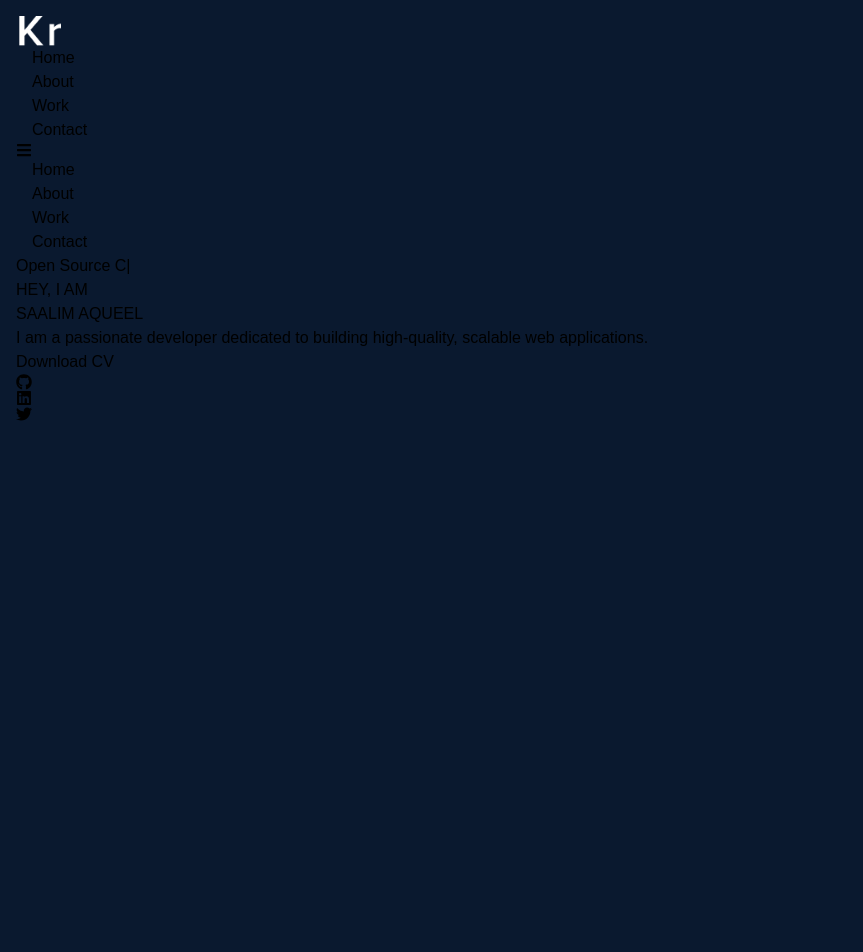
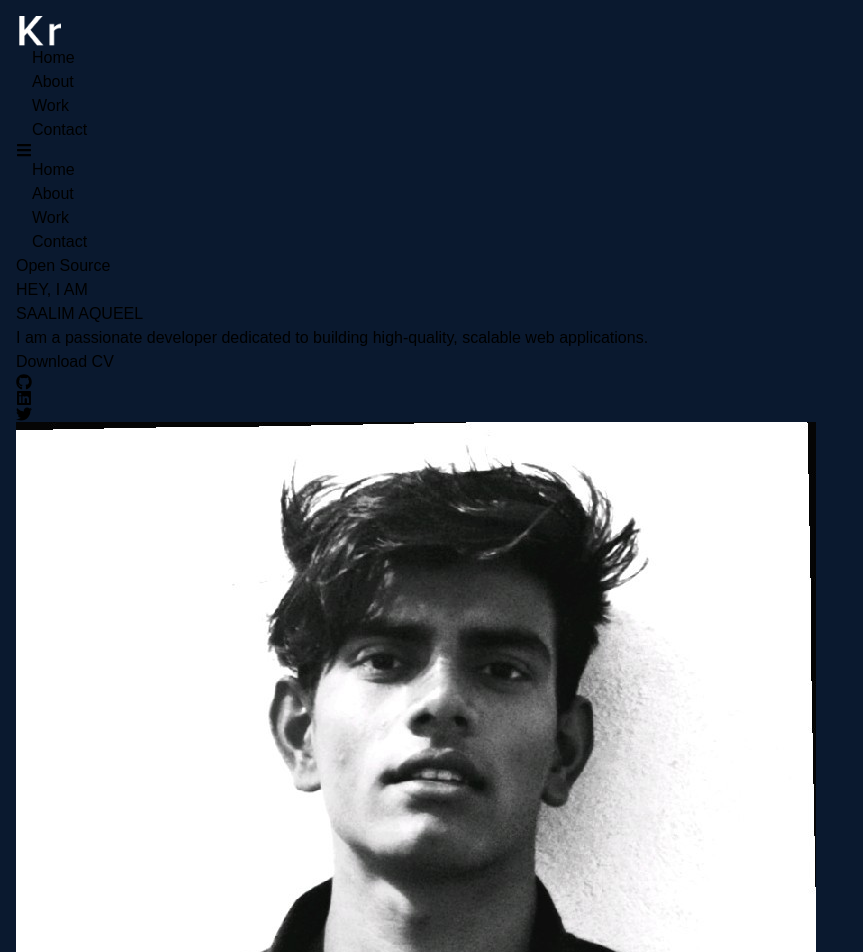
Before and after one commit to tusxr/react-portfolio, a React (Vite) app: page / in a window 1280 px wide. Shown: the top 952 px of the page, without its empty margins (0-863 px from the left). Before the commit the page ends 800 px from the top, so only its background shows below. Built offline with nearby package versions, Linux system fonts and the light colour scheme.

Commit message:
Hero img

```diff
--- a/src/components/Hero.jsx
+++ b/src/components/Hero.jsx
@@ -2,11 +2,12 @@ import React from "react";
 import { TypeAnimation } from "react-type-animation";
 import { motion } from "framer-motion";
 import { FaGithub, FaLinkedin, FaTwitter } from "react-icons/fa";
+import profile from "../assets/profile.jpeg";
 
 const Hero = () => {
   return (
     <div className="mt-24 max-w-[1200px] mx-auto relative px-4 md:px-0">
-      <div className="grid md:grid-cols-2 place-items-center gap">
+      <div className="grid md:grid-cols-2 place-items-center gap-6">
         <motion.div
           initial={{ opacity: 0, y: -50 }}
           whileInView={{ opacity: 1, y: 0 }}
@@ -27,7 +28,7 @@ const Hero = () => {
             ]}
             speed={50}
             repeat={Infinity}
-            className="font-bold text-gray-600 text-xl md:text-5xl italic mb-4"
+            className="font-bold text-gray-600 text-xl md:text-5xl italic mb-4 whitespace-nowrap"
           />
           <motion.p
             initial={{ opacity: 0 }}
@@ -69,24 +70,38 @@ const Hero = () => {
               <motion.a
                 whileHover={{ scale: 1.05 }}
                 href="https://www.github.com/sxxaq"
+                target="_blank"
+                rel="noopener noreferrer"
               >
                 <FaGithub />
               </motion.a>
               <motion.a
                 whileHover={{ scale: 1.05 }}
                 href="https://www.linkedin.com/in/saalim-aqueel/"
+                target="_blank"
+                rel="noopener noreferrer"
               >
                 <FaLinkedin />
               </motion.a>
               <motion.a
                 whileHover={{ scale: 1.05 }}
                 href="https://www.twitter.com/__saalim"
+                target="_blank"
+                rel="noopener noreferrer"
               >
                 <FaTwitter />
               </motion.a>
             </div>
           </motion.div>
         </motion.div>
+        <motion.img
+          src={profile}
+          className="h-[30vh] w-[30vh] rounded-full md:ml-12"
+          initial={{ opacity: 0, scale: 0.8 }}
+          whileInView={{ opacity: 1, scale: 1 }}
+          viewport={{ once: true }}
+          transition={{ duration: 1 }}
+        />
       </div>
     </div>
   );
--- a/src/components/Navbar.jsx
+++ b/src/components/Navbar.jsx
@@ -1,7 +1,7 @@
 import { useState } from "react";
 import logo from "../assets/logo.png";
 import { FaBars, FaTimes } from "react-icons/fa";
-import { Link } from "react-scroll";
+
 const Navbar = () => {
   const [bar, setBar] = useState(false);
   const barHandler = () => setBar(!bar);
@@ -22,7 +22,6 @@ const Navbar = () => {
       <div onClick={barHandler} className="md:hidden z-40">
         {!bar ? <FaBars /> : <FaTimes />}
       </div>
-
       <ul
         className={
           !bar
--- a/src/index.css
+++ b/src/index.css
@@ -10,7 +10,8 @@
 @layer base {
   body {
     @apply bg-[#0a192f];
-    @apply p-4
+    @apply p-4;
+    @apply m-0;
   }
   li {
     @apply px-4;
```
